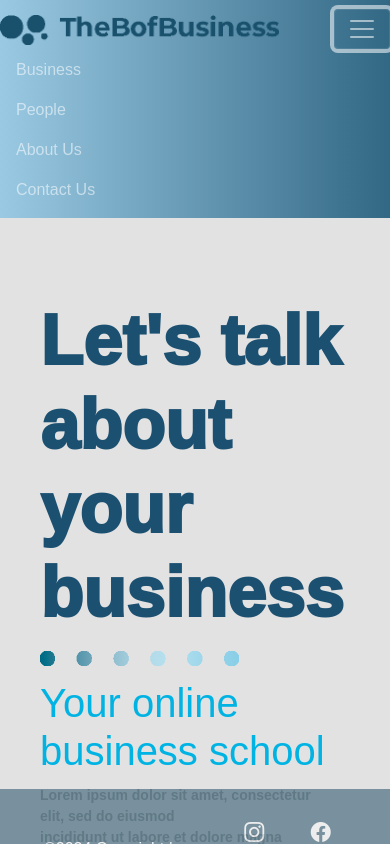
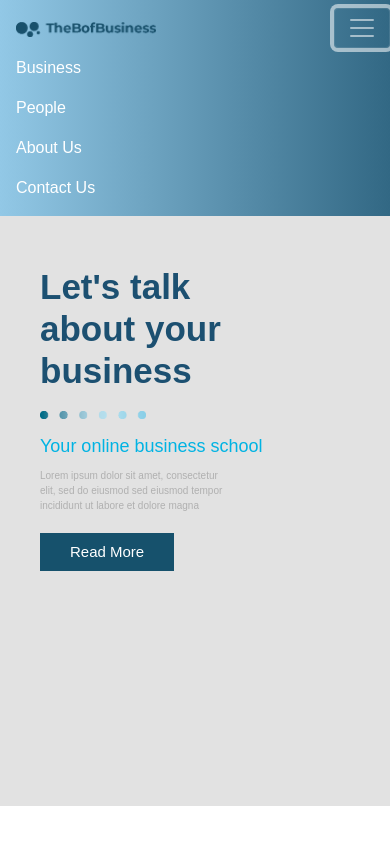
Before and after one commit to DhruviMoradiya/landing-Page, a plain HTML site: page index.html in a window 390 px wide. Both pictures are taken after a click on the button "Toggle navigation". Shown: the top 844 px of the page. Drawn offline with nearby package versions, Linux system fonts and the light colour scheme.

Commit message:
first commit

```diff
--- a/index.html
+++ b/index.html
@@ -3,20 +3,24 @@
   <head>
     <meta charset="UTF-8" />
     <meta name="viewport" content="width=device-width, initial-scale=1.0" />
-    <title>Document</title>
+    <title> business Landing Page</title>
     <link
       href="https://cdn.jsdelivr.net/npm/bootstrap@5.0.2/dist/css/bootstrap.min.css"
       rel="stylesheet"
       integrity="sha384-EVSTQN3/azprG1Anm3QDgpJLIm9Nao0Yz1ztcQTwFspd3yD65VohhpuuCOmLASjC"
       crossorigin="anonymous"
     />
+    <link
+    rel="stylesheet"
+    href="https://cdnjs.cloudflare.com/ajax/libs/font-awesome/6.6.0/css/all.min.css"
+  />
     <link rel="stylesheet" href="style.css" />
   </head>
   <body>
-    <div class="senction">
+    <div class="section">
       <nav class="navbar navbar-expand-lg navbar-dark bg-dark">
-        <a class="navbar-brand" href="#">
-          <img src="./images/image.png" height="30px" />
+        <a class="navbar-brand px-3" href="#">
+          <img src="./images/image.png" height="20px" />
         </a>
         <button
           class="navbar-toggler"
@@ -56,42 +60,43 @@
                 about your<br />
                 business
               </h1>
-              <img src="./images/loading.png" height="15px" />
+              <img src="./images/loading.png" height="12px" />
               <h3>Your online business school</h3>
               <p>
                 Lorem ipsum dolor sit amet, consectetur <br />
-                elit, sed do eiusmod <br />
+                elit, sed do eiusmod sed eiusmod tempor <br />
                 incididunt ut labore et dolore magna
               </p>
               <button>Read More</button>
             </div>
           </div>
         </div>
+        <img src="./images/image-1.png" class="image" />
         <div class="footer">
           <footer class="text-center bg-body-tertiary">
             <div
-              class="text-center p-3 d-flex justify-content-between align-items-center h-50"
+              class="text-center d-flex justify-content-between align-items-center h-40"
               style="background-color: rgba(0, 0, 0, 0.05)"
             >
-              <div>
-                ©2024 Copyright |
+              <div class="copy">
+              Copyright |
                 <a class="text-light" href="#">YourName</a>
               </div>
               <div>
                 <a
-                  class="btn btn-link btn-floating btn-lg text-light m-1"
+                  class="btn btn-link btn-floating btn-lg text-light p-0 m-0"
                   href="#"
                   role="button"
                   ><i class="bi bi-instagram"></i
                 ></a>
                 <a
-                  class="btn btn-link btn-floating btn-lg text-light m-1"
+                  class="btn btn-link btn-floating btn-lg text-light p-0 m-0"
                   href="#"
                   role="button"
                   ><i class="bi bi-facebook"></i
                 ></a>
                 <a
-                  class="btn btn-link btn-floating btn-lg text-light m-1"
+                  class="btn btn-link btn-floating btn-lg text-light p-0 m-0"
                   href="#"
                   role="button"
                   ><i class="bi bi-twitter"></i
@@ -100,7 +105,6 @@
             </div>
           </footer>
         </div>
-        <img src="./images/image-1.png" class="image" />
       </div>
     </div>
     <script
--- a/style.css
+++ b/style.css
@@ -2,105 +2,101 @@
   margin: 0;
   padding: 0;
 }
-
-.senction {
-  height: 100vh;
-  width: 100vw;
+html,
+body {
+  height: 100%;
+}
+.section {
+  min-height: 100vh;
   display: flex;
   flex-direction: column;
   font-family: "Arial", sans-serif;
 }
-
 .navbar {
-  background-image: linear-gradient(to right, #9ac9e3, #326884);
-  color: #fff;
+  background-image: linear-gradient(to right, #92c8e6, #326884);
+  color: #fff !important;
 }
-
 .nav-link {
   text-decoration: none;
-  color: #fff;
+  color: #fff !important;
 }
-
+.nav-link :hover {
+  color: black !important;
+}
 .navbar-collapse {
   display: flex;
-  justify-content:end;
+  justify-content: end;
 }
-
 .content {
-  height: 100%;
   display: flex;
   flex-direction: column;
   position: relative;
 }
-
 .all-sections {
-  height: 100%;
-  display: flex;
+  height: 83.5vh;
+  /* display: flex; */
+  overflow: hidden;
 }
-
 .left-section {
   width: 60%;
   background-color: #e2e2e2;
   display: flex;
   flex-direction: column;
-  gap: 20px;
   justify-content: center;
   align-items: start;
-  padding: 40px 40px;
+  padding: 40px 50px;
 }
-
 .left-content {
   width: 70%;
-  /* border: 2px solid; */
-  height: 90%;
+  height: 100%;
+  margin-bottom: 18%;
 }
-
 .left-content h1 {
-  font-size: 70px;
+  font-size: 50px;
   color: #00506e;
-  font-weight: 900;
+  font-weight: 1000;
   margin: 10px auto;
 }
-
 .left-content h3 {
-  font-size: 40px;
+  font-size: 30px;
   color: #00b3e3;
   font-weight: 500;
   margin: 10px auto;
 }
-
 .left-content p {
   font-size: 18px;
   color: #8c8b8b;
-  font-weight: 600;
+  font-weight: 400;
   margin: 10px auto;
 }
-
 .left-content button {
-  font-size: 20px;
+  font-size: 18px;
   padding: 8px 35px;
   border: none;
   margin: 10px auto;
   background: #16516c;
   color: #fff;
+  /* margin-bottom: 18%; */
 }
-
 footer {
-  position: absolute;
+  position: relative;
   background-color: #134761;
   opacity: 50%;
   color: #fff;
   bottom: 0;
   width: 100%;
+  height: 50px;
   z-index: 1;
 }
-
 a {
   text-decoration: none;
-  color: #fff;
+  color: #fff !important;
   gap: 5px;
 }
-
+.btn {
+  justify-content: center;
+  align-items: center;
+}
 .image {
   position: absolute;
   width: 58%;
@@ -108,66 +104,262 @@ a {
   bottom: 0;
   right: 0;
 }
+/* 769 */
+@media (max-width: 825px) {
+  .left-content h1 {
+    font-size: 25px !important;
+    font-weight: 500;
+    margin: 10px auto;
+  }
 
-@media only screen and (min-width: 992px) and (max-width: 1170px) {
+  .left-content h3 {
+    font-size: 18px !important;
+    font-weight: 500;
+    margin: 10px auto;
+  }
+  .left-content p {
+    font-size: 12px !important;
+    margin: 10px auto;
+  }
+  .left-content button {
+    font-size: 15px !important;
+    padding: 6px 25px;
+  }
+  .left-content img {
+    height: 8px !important;
+  }
+}
+/* 768 */
+@media (max-width: 991px) {
+  .navbar-collapse.show {
+    align-items: left;
+    display: block;
+  }
+}
+/* 576 */
+@media (max-width: 767px) {
+  .navbar-collapse.show {
+    display: block;
+    align-items: left;
+  }
+  .left-section {
+    width: 100% !important;
+    height: auto !important ;
+  }
+  .all-sections {
+    flex-direction: column !important;
+  }
+  .image {
+    width: 100% !important;
+    position: relative !important;
+  }
+  .image {
+    position: relative !important;
+    height: auto !important;
+    width: 100% !important;
+  }
+  .left-content {
+    position: relative !important;
+    width: 100% !important;
+  }
   .left-content h1 {
-    font-size: 70px;
+    font-size: 50px !important;
     color: #1c5071;
     font-weight: 1000;
     margin: 10px auto;
   }
-
-  .left-content h2 {
-    font-size: 30px;
-    color: #4faad5;
+  .left-content h3 {
+    font-size: 20px !important;
+    font-weight: 600;
+    margin: 10px auto;
+  }
+  .left-content p {
+    font-size: 14px !important;
+    color: #b0b0b0;
+    margin: 10px auto;
+  }
+  .section a img {
+    height: 20px !important;
+  }
+}
+/* 525 */
+@media (max-width: 575px) {
+  .left-content h1 {
+    font-size: 40px !important;
     font-weight: 800;
     margin: 10px auto;
   }
+  .left-content h3 {
+    font-size: 20px !important;
+    font-weight: 500;
+    margin: 10px auto;
+  }
+  .left-content p {
+    font-size: 15px !important;
+    color: #b0b0b0;
+    margin: 10px auto;
+  }
+  .left-content button {
+    font-size: 15px !important;
+    padding: 10px 25px !important;
+  }
+  .section a img {
+    height: 15px !important;
+  }
+  .left-content img {
+    height: 8px !important;
+  }
+}
+/* 824 */
+@media (max-width: 991px) {
+  .left-content h1 {
+    font-size: 45px !important;
+    font-weight: 800;
+    margin: 10px auto;
+  }
+  .left-content h3 {
+    font-size: 20px !important;
+    color: #00b3e3;
+    font-weight: 500;
+    margin: 10px auto;
+  }
+  .left-content p {
+    font-size: 15px !important;
+    color: #b0b0b0;
+    margin: 10px auto;
+  }
+  .left-content button {
+    font-size: 15px !important;
+    padding: 8px 30px !important;
+  }
+  .left-content img {
+    height: 8px;
+  }
+}
+/* 992 */
+@media (max-width: 1279px) {
+  .left-section {
+    padding: 40px !important;
+  }
+  .left-content h1 {
+    font-size: 45px !important;
+    font-weight: 800;
+    margin: 10px auto;
+  }
+  .left-content h3 {
+    font-size: 20px !important;
+    color: #00b3e3;
+    font-weight: 500;
+    margin: 10px auto;
+  }
+  .left-content p {
+    font-size: 15px !important;
+    color: #b0b0b0;
+    margin: 10px auto;
+  }
+  .left-content button {
+    font-size: 15px !important;
+    padding: 8px 30px;
+    margin-bottom: 45%;
+  }
+  .left-content img {
+    height: 8px !important;
+  }
+}
 
+/* 375 */
+@media (max-width: 424px) {
+  .left-content h1 {
+    font-size: 35px !important;
+    font-weight: 800;
+    margin: 10px auto;
+  }
+  .left-content h3 {
+    font-size: 18px !important;
+    color: #00b3e3;
+    font-weight: 500;
+    margin: 10px auto;
+  }
   .left-content p {
-    font-size: 14px;
+    font-size: 10px !important;
     color: #b0b0b0;
+    margin: 10px auto;
+  }
+  .left-content button {
+    font-size: 15px !important;
+    padding: 8px 30px;
+  }
+  .left-content img {
+    height: 8px !important;
+  }
+}
+/* 320 */
+@media (max-width: 380px) {
+  .footer{
+    background-color: #134761 ;
+  }
+  .left-content h1 {
+    font-size: 30px !important;
+    font-weight: 800;
+    margin: 10px auto;
+  }
+  .left-content h3 {
+    font-size: 15px !important;
+    color: #00b3e3;
+    font-weight: 500;
+    margin: 10px auto;
+  }
+  .all-sections {
+    height: auto;
+  }
+  .left-content p {
+    font-size: 10px !important;
+    color: #b0b0b0;
+    margin: 10px auto;
+  }
+  .left-content button {
+    font-size: 12px !important;
+    padding: 6px 20px;
+  }
+  .section a img {
+    height: 15px;
+  }
+  .left-content img {
+    height: 8px;
+  }
+}
+/* 280 */
+@media (max-width: 319px) {
+  .left-content h1 {
+    font-size: 25px !important;
     font-weight: 600;
     margin: 10px auto;
   }
-  .image {
-    height: 60%;
-    /* width: 50%; */
+  .left-content h3 {
+    font-size: 10px !important;
+    color: #00b3e3;
+    font-weight: 500;
+    margin: 10px auto;
+  }
+  .left-content p {
+    font-size: 8px !important;
+    color: #b0b0b0;
+    margin: 10px auto;
+  }
+  .left-content button {
+    font-size: 12px !important;
+    padding: 6px 20px !important;
+  }
+  .left-content img {
+    height: 5px !important;
+  }
+  .btn {
+    width: 20px !important;
+  }
+  a {
+    font-size: 12px !important;
+  }
+  .copy {
+    font-size: 12px !important;
   }
 }
-
-@media only screen and (max-width: 992px) {
-  .navbar-collapse.show {
-    display: block;
-  }
-  .left-section {
-    width: 100%;
-  }
-  .image {
-    display: none;
-  }
-  .left-content {
-    width: 100%;
-  }
-
-  .left-content h1 {
-    font-size: 70px;
-    color: #1c5071;
-    font-weight: 1000;
-    margin: 10px auto;
-  }
-
-  .left-content h2 {
-    font-size: 30px;
-    color: #4faad5;
-    font-weight: 800;
-    margin: 10px auto;
-  }
-
-  .left-content p {
-    font-size: 14px;
-    color: #b0b0b0;
-    font-weight: 600;
-    margin: 10px auto;
-  }
-}
```
